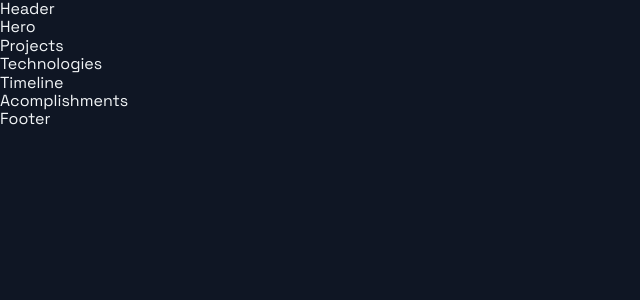
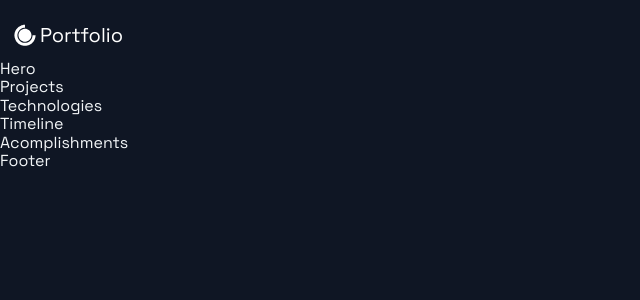
Before and after one commit to CindyDorantes/portfolio-website, a Next.js app: page / in a window 1280 px wide. Shown: the top 300 px of the page, without its empty margins (0-640 px from the left). Built offline with nearby package versions, Linux system fonts and the light colour scheme.

Commit message:
Add Home link

```diff
--- a/src/components/Header/Header.js
+++ b/src/components/Header/Header.js
@@ -3,12 +3,18 @@ import React from 'react';
 import { AiFillGithub, AiFillInstagram, AiFillLinkedin } from 'react-icons/ai';
 import { DiCssdeck } from 'react-icons/di';
 
-import { Container, Div1, Div2, Div3, NavLink, SocialIcons } from './HeaderStyles';
+import { Container, Div1, Div2, Div3, NavLink, SocialIcons, Span } from './HeaderStyles';
 
 const Header = () =>  (
-  <div>
-    Header
-  </div>
+  <Container>
+    <Div1>
+      <Link href="/">
+        <a style={{ display: "flex", alignItems: "center", color: "white"}}>
+          <DiCssdeck size="3rem" /> <Span>Portfolio</Span>
+        </a>
+      </Link>
+    </Div1>
+  </Container>
 );
 
 export default Header;
--- a/src/components/Header/HeaderStyles.js
+++ b/src/components/Header/HeaderStyles.js
@@ -16,6 +16,9 @@ export const Container = styled.div`
     grid-column-gap: 0.5rem;
     grid-row-gap: 0.5rem;
   }
+`;
+export const Span = styled.span`
+  font-size: 2rem;
 `;
 export const Div1 = styled.div`
   grid-area: 1 / 1 / 2 / 2;
```
